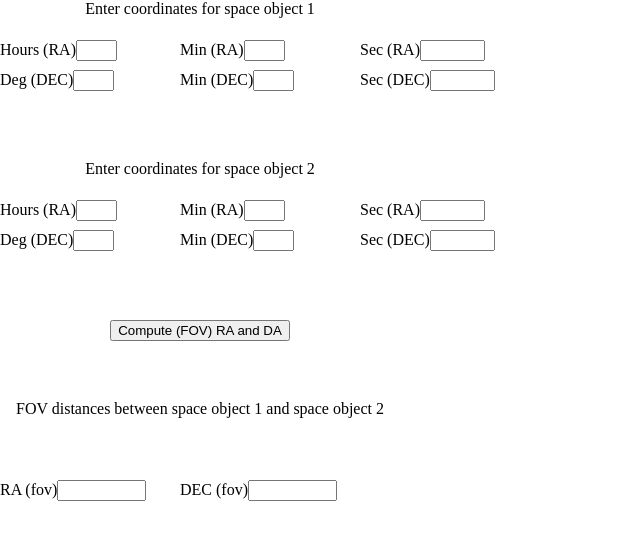
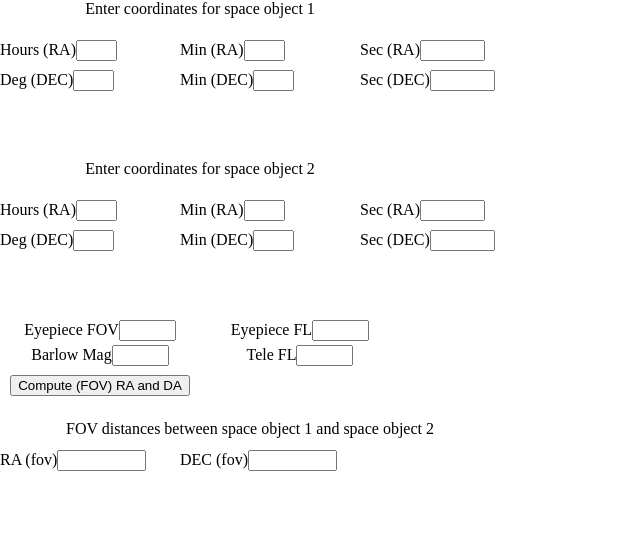
Before and after one commit to RaymondByczko/toolboxhtml5, a PHP site: page /scopehelp.php in a window 1280 px wide. Shown: the top 540 px of the page, without its empty margins (0-640 px from the left). Run offline with PHP 8.4, Linux system fonts and the light colour scheme; some libraries are stand-ins or nearby versions.

Commit message:
RByczko-self; further gui enhance - focal length etc

```diff
--- a/astronomy/scopehelp.php
+++ b/astronomy/scopehelp.php
@@ -74,21 +74,37 @@ Sec (DEC)<input type="text" size=5 maxlength=5 id="s2dec_id" />
 </div>
 
 
-<div id=controls_id align="center" style='position: absolute; top: 320px; left:0px; width:400px; height: 80px'>
-<input type="button" id="computeNumberFOV_id" onclick="computeNFOV();"  value="Compute (FOV) RA and DA"/>
+<div id=controls_id align="center" style='position: absolute; top: 320px; left:0px; width:800px; height: 80px'>
+
+<div style='position: absolute; top: 0px; left: 0px; width: 200px; height: 25px'>
+Eyepiece FOV<input type="text" size=4 maxlength=4 id="eyefov_id" />
+</div>
+<div style='position: absolute; top: 0px; left: 200px; width: 200px; height: 25px'>
+Eyepiece FL<input type="text" size=4 maxlength=4 id="eyefl_id" align="right" />
+</div>
+<div style='position: absolute; top: 25px; left: 0px; width: 200px; height: 25px'>
+Barlow Mag<input type="text" size=4 maxlength=4 id="barmag_id" align="right" />
+</div>
+<div style='position: absolute; top: 25px; left: 200px; width: 200px; height: 25px'>
+Tele FL<input type="text" size=4 maxlength=4 id="telefl_id" align="right" />
+</div>
+<div align="center" style='position: absolute; top: 55px; left: 0px; width: 200px; height: 20px'>
+<input align="center" type="button" id="computeNumberFOV_id" onclick="computeNFOV();"  value="Compute (FOV) RA and DA"/>
+</div>
+
 </div>
 
 
-<div id=output_id  style='position: absolute; top: 400px; left:0px; width:400px; height: 80px'>
+<div id=output_id  style='position: absolute; top: 400px; left:0px; width:800px; height: 80px'>
 
-<div align="center" style='position: absolute; top: 0px; left: 0px; width: 400px; height: 25px'>
+<div align="center" style='position: absolute; top:20px; left: 0px; width:500px; height: 25px'>
 FOV distances between space object 1 and space object 2
 </div>
 
-<div style='position: absolute; top: 80px; left: 0px; width: 180px; height: 20px'>
+<div style='position: absolute; top: 50px; left: 0px; width: 180px; height: 20px'>
 RA (fov)<input type="text" size=8 maxlength=8 id="rafov_id" />
 </div>
-<div style='position: absolute; top: 80px; left: 180px; width: 180px; height: 20px'>
+<div style='position: absolute; top: 50px; left: 180px; width: 180px; height: 20px'>
 DEC (fov)<input type="text" size=8 maxlength=8 id="decfov_id" />
 </div>
 
@@ -118,10 +134,15 @@ function computeNFOV()
 	var m2dec = $('#m2dec_id').val();
 	var s2dec = $('#s2dec_id').val();
 
-	var fieldViewDegreesEyepiece = 60.0;
-	var flTele = 633.0;
-	var flEyepiece = 40.0;
-	var barlowMag = 1.0;
+	// var fieldViewDegreesEyepiece = 60.0;
+
+	var fieldViewDegreesEyepiece = $('#eyefov_id').val();
+	// var flTele = 633.0;
+	var flTele = $('#telefl_id').val();
+	// var flEyepiece = 40.0;
+	var flEyepiece = $('#eyefl_id').val();
+	// var barlowMag = 1.0;
+	var barlowMag = $('#barmag_id').val();
 
 	var numFOVra = laObj.numberFieldOfViewRA(h1ra, m1ra, s1ra, h2ra, m2ra, s2ra, fieldViewDegreesEyepiece, flTele, flEyepiece, barlowMag);
 	var numFOVdec = laObj.numberFieldOfViewDEC(d1dec, m1dec, s1dec, d2dec, m2dec, s2dec, fieldViewDegreesEyepiece, flTele, flEyepiece, barlowMag);
```
